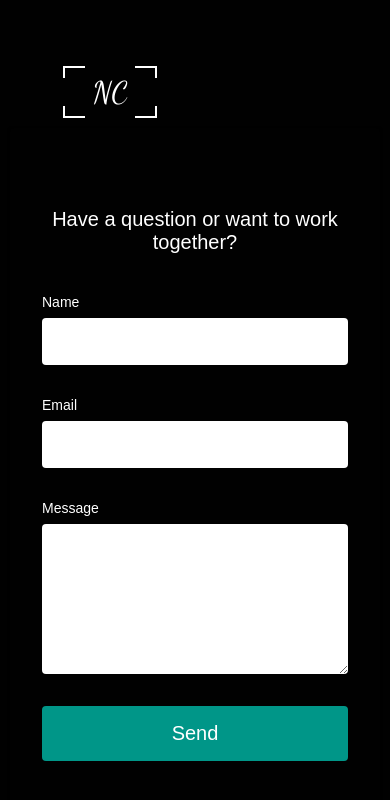
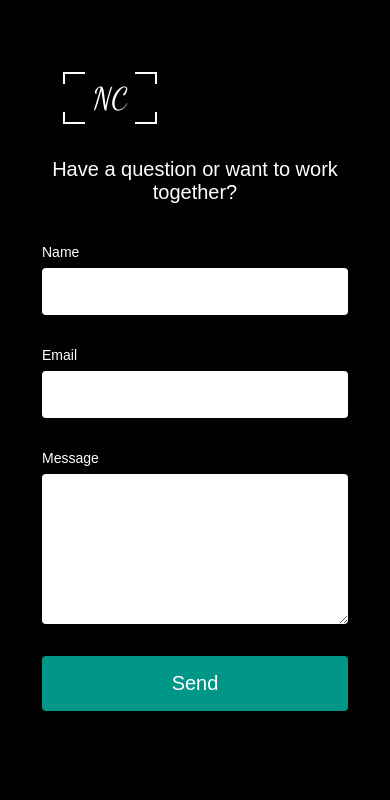
Before and after one commit to naomi-carey/Portfolio, a React (Create React App) app: page /contact in a window 390 px wide. Shown: the top 800 px of the page. Built offline with nearby package versions, Linux system fonts and the light colour scheme; a web font is replaced by a local one.

Commit message:
removed overflow in contact

```diff
--- a/src/components/Contact/ContactElements.js
+++ b/src/components/Contact/ContactElements.js
@@ -2,14 +2,17 @@ import styled from "styled-components";
 import { Link } from "react-router-dom";
 
 export const Container = styled.div`
-  min-height: 692px;
-  position: fixed;
-  bottom: 0;
+  height: 100vh;
+  ${"" /* min-height: 692px; */}
+  ${"" /* position: fixed; */}
+  ${
+    "" /* bottom: 0;
   left: 0;
   right: 0;
   top: 0;
   z-index: 0;
-  overflow: hidden;
+  overflow: hidden; */
+  }
   background: #010101;
 `;
 
@@ -141,12 +144,11 @@ export const Form = styled.form`
     padding: 32px 32px;
   }
 
-  ${
-    "" /* @media screen and (max-width: 400px) {
-    padding: 80px 32px;
-    margin-bottom: 150px;
+  @media screen and (max-width: 400px) {
+    padding: 20px 32px;
+    margin-bottom: 100px;
 
-  } */
+  }
   }
 `;
 
```
